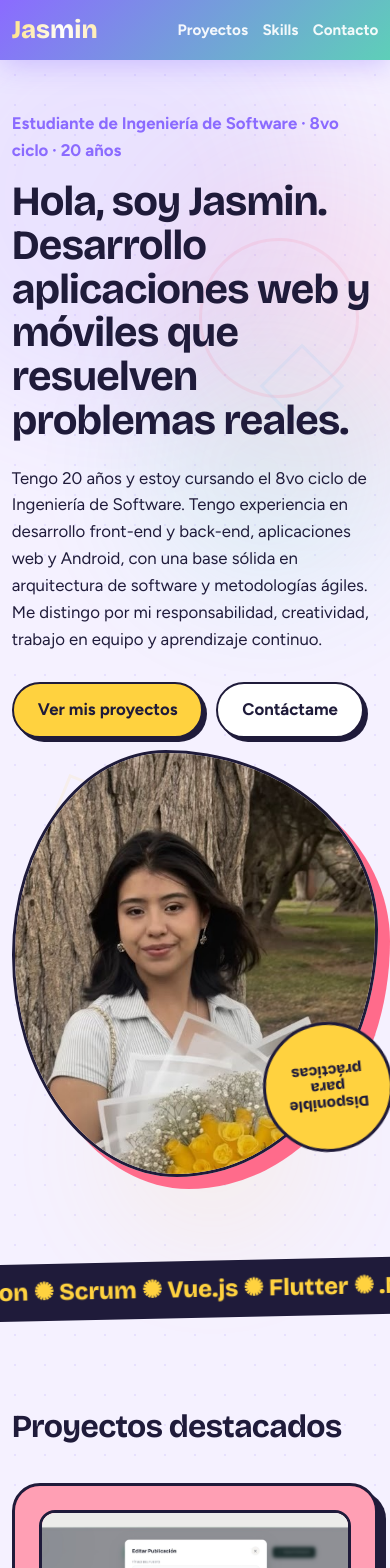
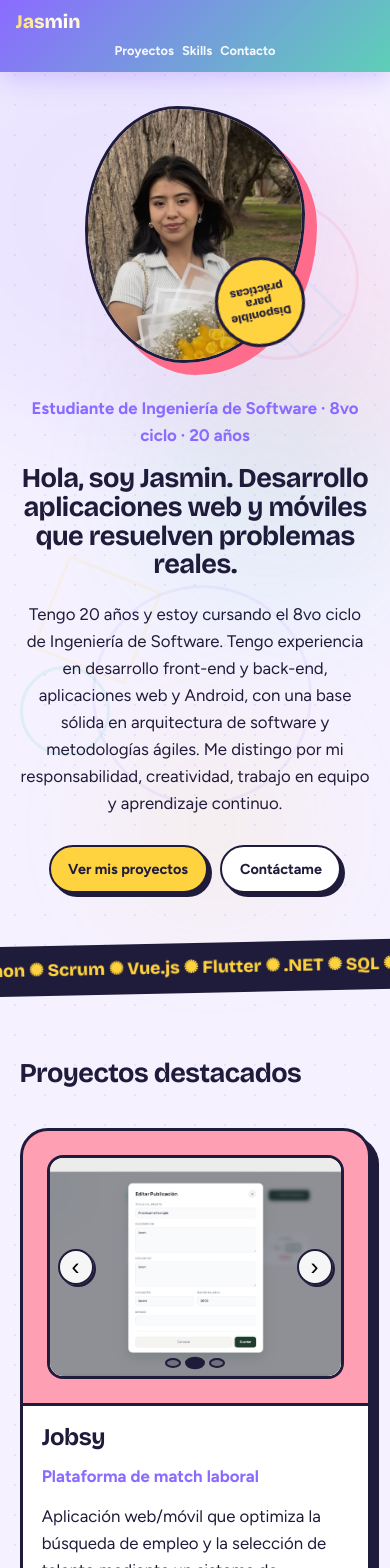
Before and after one commit to SrtaYeis/Portafolio-Jasmin, a Next.js app: page / in a window 390 px wide. Shown: the top 1568 px of the page. Built offline with nearby package versions, Linux system fonts and the light colour scheme.

Commit message:
style: responsive

```diff
--- a/app/globals.css
+++ b/app/globals.css
@@ -452,23 +452,99 @@ h1, h2, h3 { font-family: var(--f-display), sans-serif; line-height: 1.05; lette
 .foot { text-align: center; padding: 2rem; font-size: .9rem; opacity: .6; }
 
 /* ─── Responsive ──────────────────────────────────────────────────────────── */
-@media (max-width: 800px) {
-  .hero, .project { grid-template-columns: 1fr; }
+
+/* Tablet grande (≤ 1024px) */
+@media (max-width: 1024px) {
+  .hero { grid-template-columns: 1fr 1fr; gap: 2rem; }
+  .hero h1 { font-size: clamp(2rem, 5vw, 3.6rem); }
+  /* Bento → 2 columnas */
+  .skills { grid-template-columns: repeat(6, 1fr); }
+  .skill-group:nth-child(1),
+  .skill-group:nth-child(2),
+  .skill-group:nth-child(3) { grid-column: span 2; }
+  .skill-group:nth-child(4) { grid-column: span 4; }
+  .skill-group:nth-child(5) { grid-column: span 2; }
+}
+
+/* Tablet (≤ 768px) */
+@media (max-width: 768px) {
+  /* Nav: comprime links */
+  .nav { padding: .75rem 4vw; }
+  .nav nav { gap: .7rem; font-size: .88rem; }
+  .logo { font-size: 1.35rem; }
+
+  /* Hero → columna, foto primero en small */
+  .hero {
+    grid-template-columns: 1fr;
+    text-align: center;
+    padding: 5vh 5vw 6vh;
+  }
+  .hero-text { order: 2; }
+  .hero-photo {
+    order: 1;
+    max-width: 280px;
+    margin: 0 auto;
+  }
+  .cta { justify-content: center; }
+  .lead { margin-inline: auto; }
+  .badge { width: 110px; height: 110px; font-size: .8rem; }
+
+  /* Proyectos → columna */
+  .project { grid-template-columns: 1fr; }
   .project.flip .project-img { order: 0; }
-  .project-img, .project.flip .project-img { border: 0; border-bottom: 3px solid var(--ink); }
-  .nav nav { gap: .9rem; font-size: .95rem; }
-  .hero-photo { max-width: 380px; margin: auto; }
-  .blob { opacity: .1; }
-  /* Bento → 1 columna en móvil */
-  .skills { grid-template-columns: 1fr; }
+  .project-img,
+  .project.flip .project-img { border: 0; border-bottom: 3px solid var(--ink); }
+  .project-body h3 { font-size: 1.8rem; }
+
+  /* Bento → 1 columna */
+  .skills { grid-template-columns: 1fr; gap: 1rem; }
   .skill-group:nth-child(1),
   .skill-group:nth-child(2),
   .skill-group:nth-child(3),
   .skill-group:nth-child(4),
   .skill-group:nth-child(5) { grid-column: span 1; }
-  /* Habilidades → foto abajo */
-  .soft-inner { grid-template-columns: 1fr; }
-  .soft-photo { width: 100%; }
+
+  /* Habilidades blandas → foto abajo */
+  .soft-inner { grid-template-columns: 1fr; gap: 1.5rem; }
+  .soft-photo { width: 100%; max-width: 380px; margin: auto; }
+
+  /* Section spacing */
+  .section { padding: 6vh 5vw; }
+  .section h2 { font-size: clamp(1.7rem, 5vw, 2.6rem); }
+
+  .blob { opacity: .09; }
+}
+
+/* Móvil pequeño (≤ 480px) */
+@media (max-width: 480px) {
+  /* Nav en fila apretada */
+  .nav { padding: .65rem 4vw; flex-wrap: wrap; gap: .5rem; }
+  .nav nav { gap: .5rem; font-size: .8rem; flex-wrap: wrap; justify-content: center; width: 100%; }
+  .logo { font-size: 1.2rem; }
+
+  /* Hero */
+  .hero { padding: 4vh 5vw; }
+  .hero h1 { font-size: clamp(1.7rem, 7vw, 2.4rem); }
+  .hero-photo { max-width: 220px; }
+  .badge { width: 90px; height: 90px; font-size: .72rem; right: 0; }
+
+  /* Proyectos */
+  .project-body { padding: 1.2rem; }
+  .project-body h3 { font-size: 1.5rem; }
+
+  /* Botones */
+  .btn { padding: .65rem 1.1rem; font-size: .9rem; }
+
+  /* Contacto */
+  .mail { font-size: clamp(1rem, 5vw, 1.5rem); }
+  .links { gap: .8rem; font-size: .92rem; }
+
+  /* Habilidades blandas */
+  .stickers li { font-size: .95rem; padding: .5rem .9rem; }
+  .soft { padding: 5vh 5vw; }
+
+  /* Marquee menor */
+  .marquee div { font-size: 1.1rem; }
 }
 
 /* ─── Reduced motion ──────────────────────────────────────────────────────── */
```
